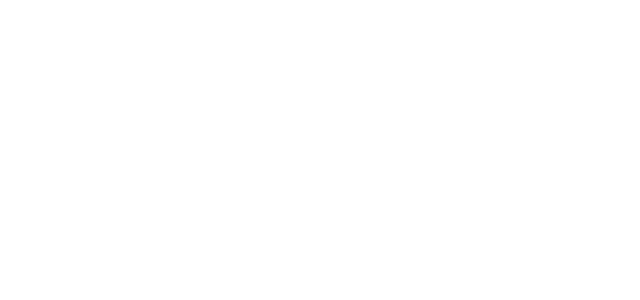
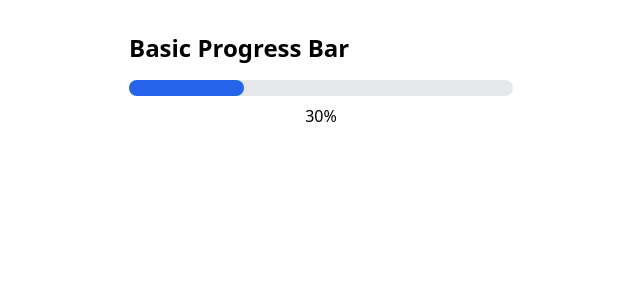
Before and after one commit to Manj-2343/React_machine_coding_round_two, a React (Vite) app: page / in a window 1280 px wide. Shown: the top 300 px of the page, without its empty margins (319-959 px from the left). Built offline with nearby package versions, Linux system fonts and the light colour scheme.

Commit message:
ProgressBar

```diff
--- a/src/App.jsx
+++ b/src/App.jsx
@@ -26,7 +26,7 @@ const App = () => {
       {/* <ToDoWithRedux /> */}
       {/* <DragAndDrop /> */}
       {/* <AdvancedDragAndDrop /> */}
-      {/* <BasicProgressBar /> */}
+      <BasicProgressBar />
     </div>
   );
 };
--- a/src/Component/progressBar/ProgressBar.jsx
+++ b/src/Component/progressBar/ProgressBar.jsx
@@ -20,7 +20,7 @@ const BasicProgressBar = () => {
       setProgress((prevProgress) =>
         prevProgress >= 100 ? 0 : prevProgress + 10
       );
-    }, 1000);
+    }, 2000);
 
     return () => clearInterval(timer);
   }, []);
```
